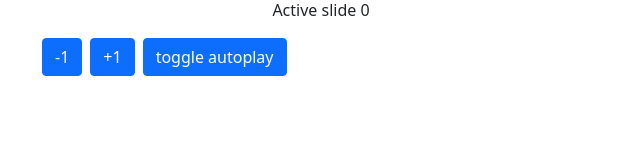
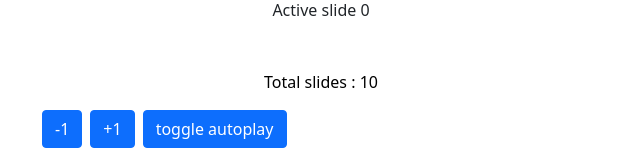
Before and after one commit to gruand13/react-hooks, a React (Create React App) app: page / in a window 1280 px wide. Shown: the part 917-1065 px from the top of the page, without its empty margins (319-959 px from the left). Before the commit the page ends 993 px from the top, so only its background shows below. Built offline with nearby package versions, Linux system fonts and the light colour scheme.

Commit message:
hook useMemo

```diff
--- a/src/App.js
+++ b/src/App.js
@@ -1,10 +1,13 @@
-import {Component, useState, useEffect, useCallback} from 'react';
+import {Component, useState, useEffect, useCallback, useMemo} from 'react';
 import {Container} from 'react-bootstrap';
 import './App.css';
 
 
 
-
+const countTotal = (num) => {
+    console.log("counting...");
+    return num + 10;
+}
 
 const Slider = (props) => {
 
@@ -38,7 +41,7 @@ const Slider = (props) => {
     }, [slide]);
 
     useEffect(()=>{
-        console.log('autoplay');
+        // console.log('autoplay');
     }, [autoplay]);
 
     // const [state,setState] = useState({slide: 0, autoplay: false});
@@ -59,23 +62,27 @@ const Slider = (props) => {
         setAutoplay(autoplay => !autoplay);
     }
 
+    const total = useMemo(()=>{
+        return countTotal(slide);
+    }, [slide]);
+
+    const style = useMemo(()=>({
+        color: slide > 4 ? 'red' : 'black'
+    }), [slide])
+
+    useEffect (()=>{
+        console.log('styles')
+    }, [style]);
+
     return (
         <Container>
             <div className="slider w-50 m-auto">
 
-
-                {/* {
-                    getSomeImages().map((url,i)=>{
-                        return (
-                            <img key ={i} className="d-block w-100" src={url} alt="slide"></img>
-                        )
-                    })
-                } */}
                 <Slide getSomeImages={getSomeImages} />
 
-                <div className="text-center mt-5">Active slide {slide} <br/>
-                {autoplay ? 'auto' : null}
-                </div>
+                <div className="text-center mt-5">Active slide {slide} <br/> {autoplay ? 'auto' : null}</div>
+                <div className="text-center mt-5" style={style}>Total slides : {total} </div>
+
                 <div className="buttons mt-3">
                     <button
                         className="btn btn-primary me-2"
```
